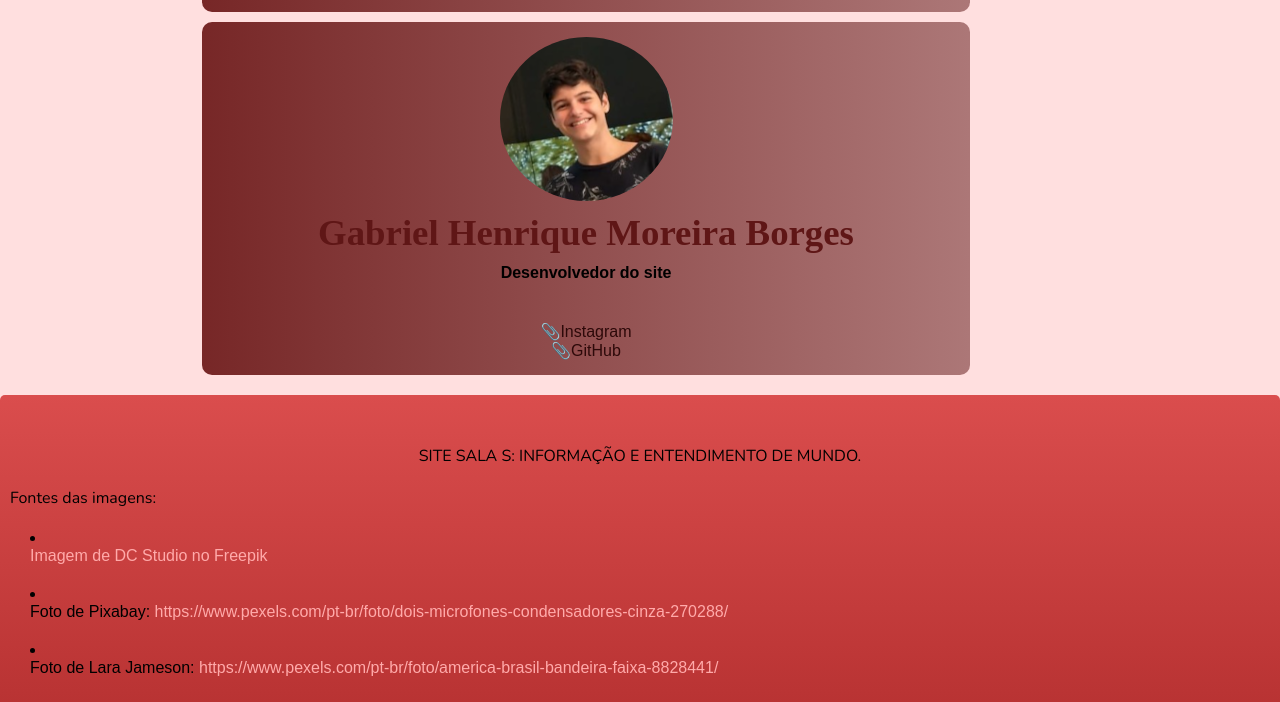
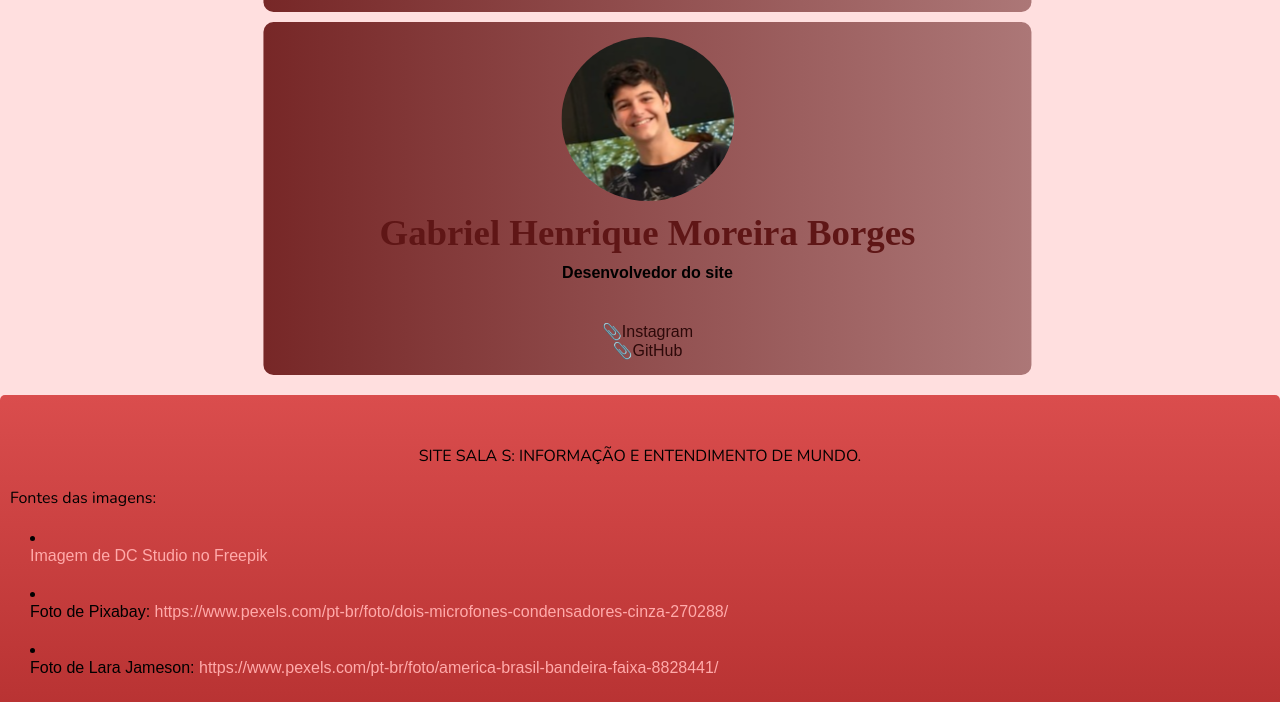
Before and after one commit to gabrielhenriquemoreira/sala-s, a plain HTML site: page contato.html in a window 1280 px wide. Shown: the part 506-1208 px from the top of the page. Drawn offline with nearby package versions, Linux system fonts and the light colour scheme; a web font is replaced by a local one.

Commit message:
Atualizei.

```diff
--- a/estilos/mq.css
+++ b/estilos/mq.css
@@ -55,6 +55,11 @@
 }
 
 @media screen and (min-width: 1020px) {
+
+    div.contato {
+        transform: translate(33%, 0px);
+    }
+
     h2 {
         font-size: 2.3em;
     }
--- a/estilos/style.css
+++ b/estilos/style.css
@@ -241,7 +241,6 @@ div.contato {
 div.contato img {
     display: block;
     margin: auto;
-    /*transform: translate(0%, 55px);*/
 }
 
 div.contato > p {
```
